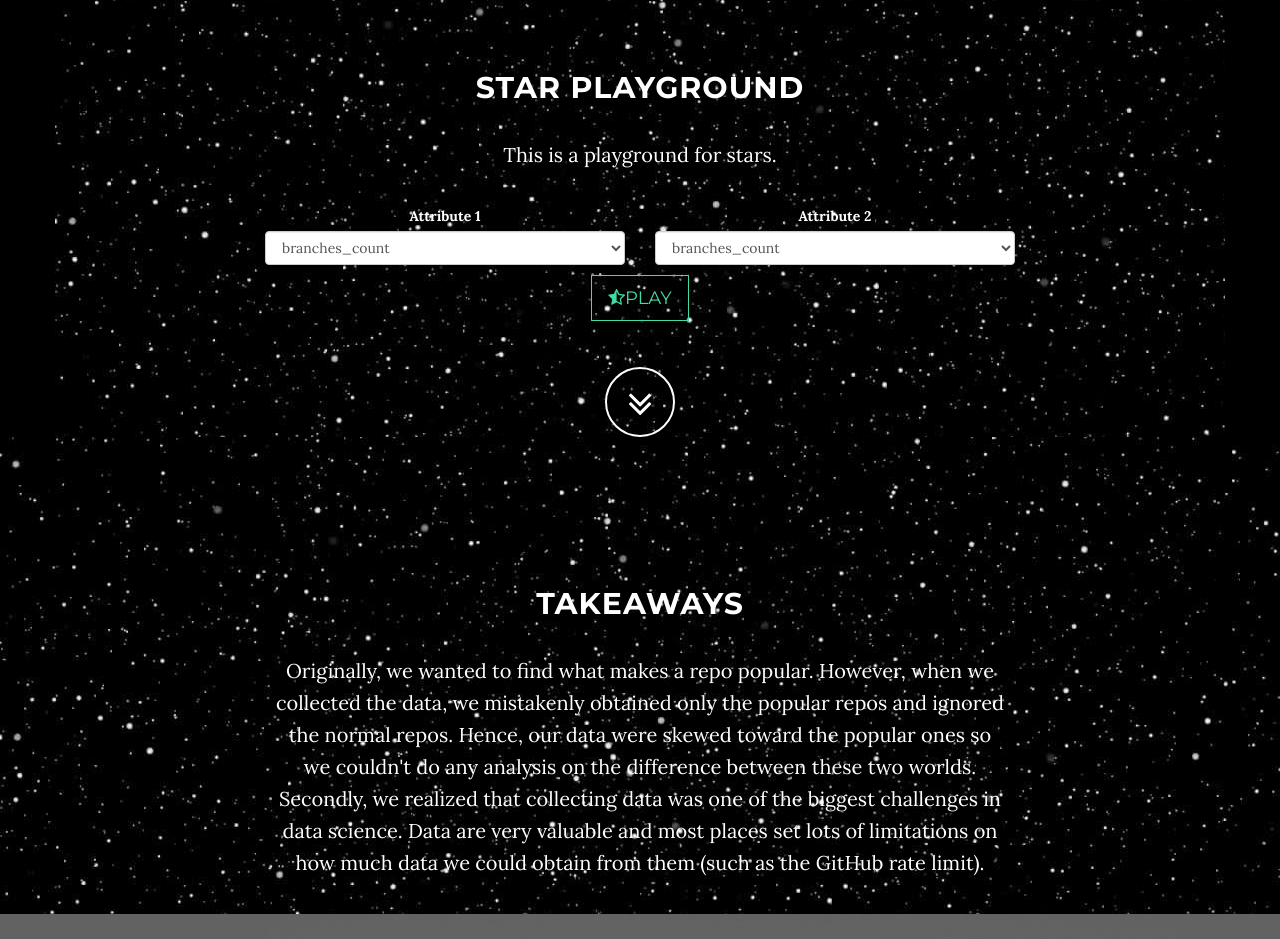
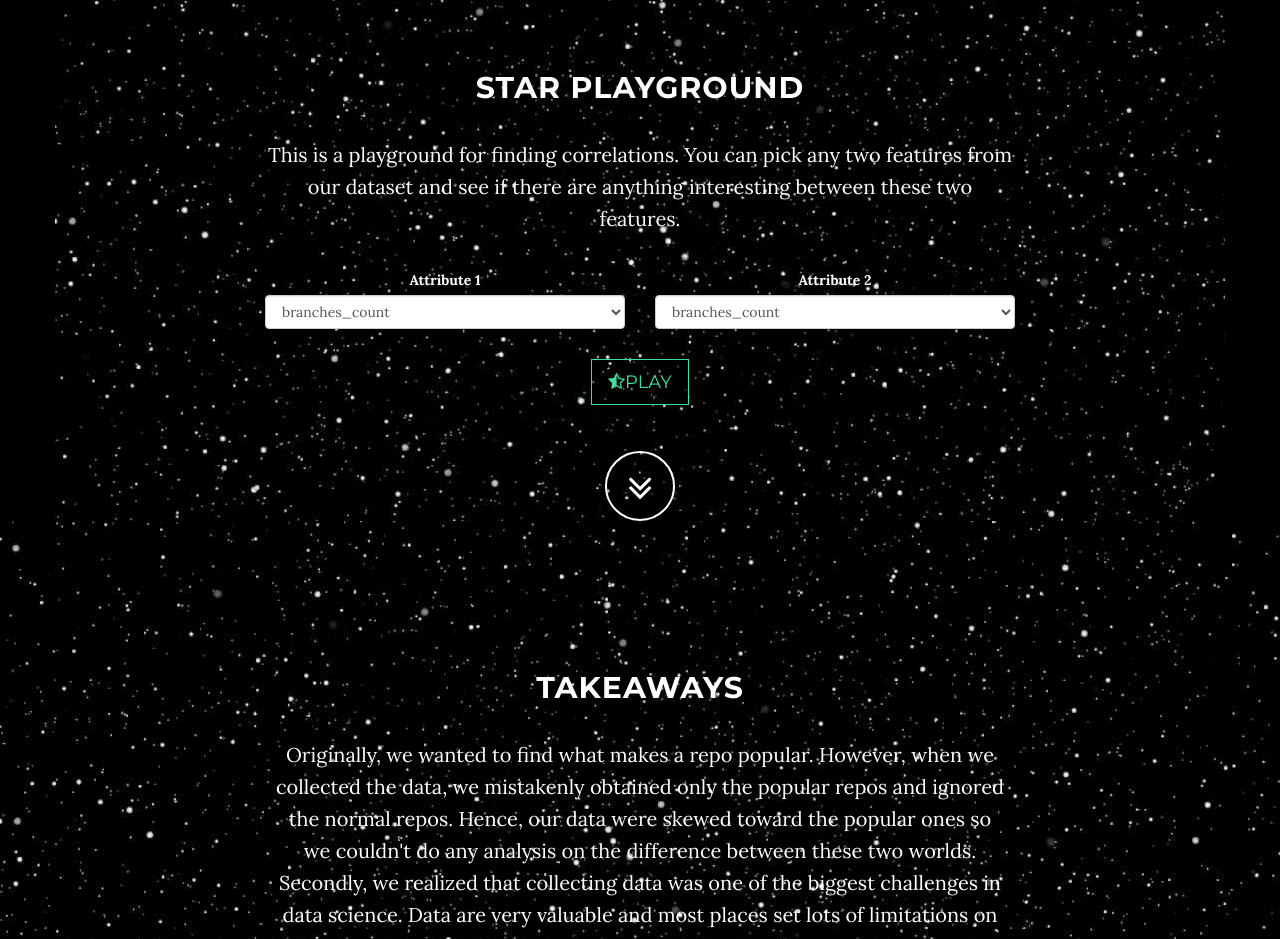
Before and after one commit to him229/star-wars, a website: page website/index.html in a window 1280 px wide. Shown: the part 7880-8819 px from the top of the page. Drawn offline with nearby package versions, Linux system fonts and the light colour scheme; some packages are replaced by stand-ins of ours.

Commit message:
minor update

```diff
--- a/website/index.html
+++ b/website/index.html
@@ -190,7 +190,9 @@ A majority of popular repositories that contain code have received less than 10,
             <div class="col-lg-8 col-lg-offset-2">
                 <h2>Star Playground</h2>
                 <p>
-                  This is a playground for stars.
+                  This is a playground for finding correlations.
+                   You can pick any two features from our dataset and see if
+                   there are anything interesting between these two features.
                 </p>
             </div>
         </div>
@@ -229,7 +231,7 @@ A majority of popular repositories that contain code have received less than 10,
             </div>
           </form>
         </div>
-        <div class="row top10">
+        <div class="row top30">
           <div class="col-lg-8 col-lg-offset-2">
             <a id='play-button' href=""class="btn btn-default btn-lg"><i class="fa fa-star-half-o" aria-hidden="true"></i>Play</a>
           </div>
```
